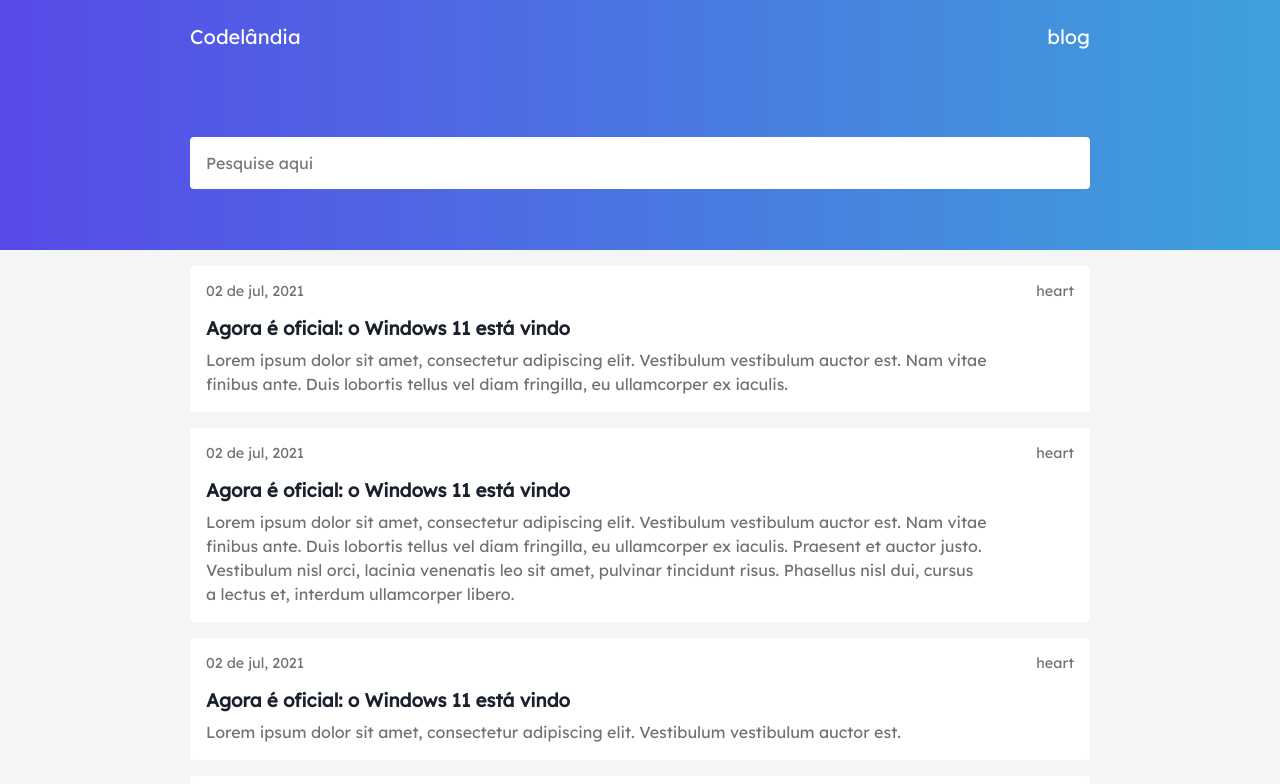
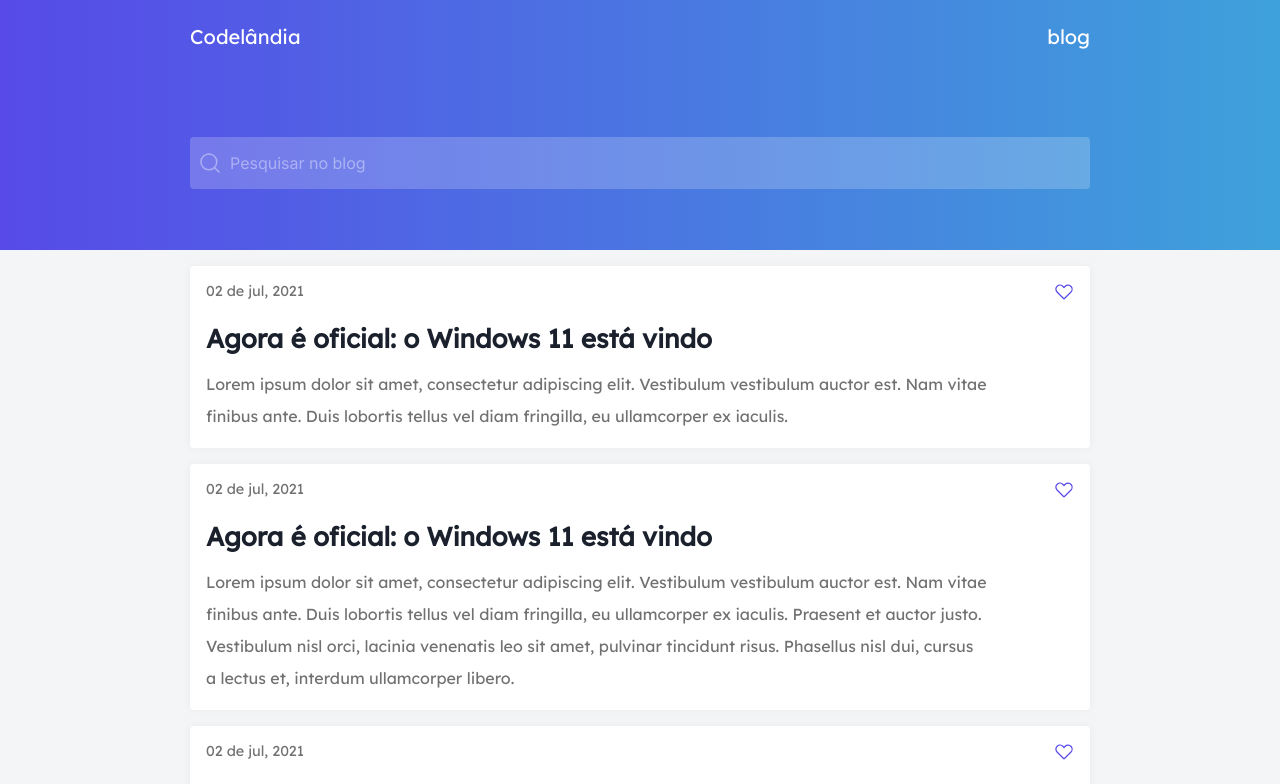
Before and after one commit to lgolin/frontend-projects, a React (Vite) app in the folder 01-blog-react/: page / in a window 1280 px wide. Shown: the top 784 px of the page. Built offline with nearby package versions, Linux system fonts and the light colour scheme.

Commit message:
add icons

```diff
--- a/01-blog-react/src/components/Header/index.jsx
+++ b/01-blog-react/src/components/Header/index.jsx
@@ -1,4 +1,5 @@
 import Input from '../Input';
+
 import styles from './Header.module.scss';
 
 export default function Header() {
--- a/01-blog-react/src/components/Input/Input.module.scss
+++ b/01-blog-react/src/components/Input/Input.module.scss
@@ -1,12 +1,33 @@
 @import '../../styles/variaveis';
+
+@mixin placeholder {
+  color: $white;
+  opacity: 0.4;
+}
 
 .containerInput {
     width: $container;
     margin-top: 4rem;
+    display: flex;
+    position: relative;
+    align-items: center;
+    .icon {
+      position: absolute;
+      margin-left: .5rem;
+     @include placeholder;
+    }
     input {
       width: 100%;
       border: none;
-      padding: 1rem;
+      padding: 1rem 2.5rem;
       border-radius: 4px;
+      font-family: $Inter;
+      color: $white;
+
+      background: rgba(255, 255, 255, 0.2);
+      &::placeholder {
+        @include placeholder;
+      }
     }
+
 }
--- a/01-blog-react/src/components/Input/index.jsx
+++ b/01-blog-react/src/components/Input/index.jsx
@@ -1,9 +1,11 @@
 import styles from './Input.module.scss';
+import { MagnifyingGlass } from 'phosphor-react';
 
 export default function Input() {
   return (
     <div className={styles.containerInput}>
-      <input type="text" placeholder="Pesquise aqui" />
+      <MagnifyingGlass size={24} className={styles.icon} />
+      <input type="text" placeholder="Pesquisar no blog" />
     </div>
   );
 }
--- a/01-blog-react/src/components/Posts/Posts.module.scss
+++ b/01-blog-react/src/components/Posts/Posts.module.scss
@@ -7,9 +7,8 @@ section {
   padding: 1rem;
   border-radius: 4px;
   margin-top: 1rem;
-  &:first-child {
-    margin-top: 3rem;
-  }
+  box-shadow: 0px 0px 10px rgba(19, 19, 31, 0.05);
+
   .info {
     display: flex;
     justify-content: space-between;
@@ -18,11 +17,12 @@ section {
   }
 
   h3 {
-    margin: 1rem 0 0.5rem 0;
+    margin: 1rem 0 0.8rem 0;
+    font-size: 1.625rem;
   }
   .content {
     max-width: 90%;
-    line-height: 1.5rem;
+    line-height: 2rem;
     color: $grey-300;
   }
 }
--- a/01-blog-react/src/components/Posts/index.jsx
+++ b/01-blog-react/src/components/Posts/index.jsx
@@ -1,5 +1,6 @@
 import styles from './Posts.module.scss';
 import posts from './posts.json';
+import { HeartStraight } from 'phosphor-react';
 
 export default function Posts() {
   return (
@@ -9,7 +10,9 @@ export default function Posts() {
           <section key={post.id}>
             <div className={styles.info}>
               <p>{post.date}</p>
-              <p>heart</p>
+              <p>
+                <HeartStraight size={20} color="#574ae8" />
+              </p>
             </div>
             <h3>{post.title}</h3>
             <p className={styles.content}>{post.content}</p>
```
